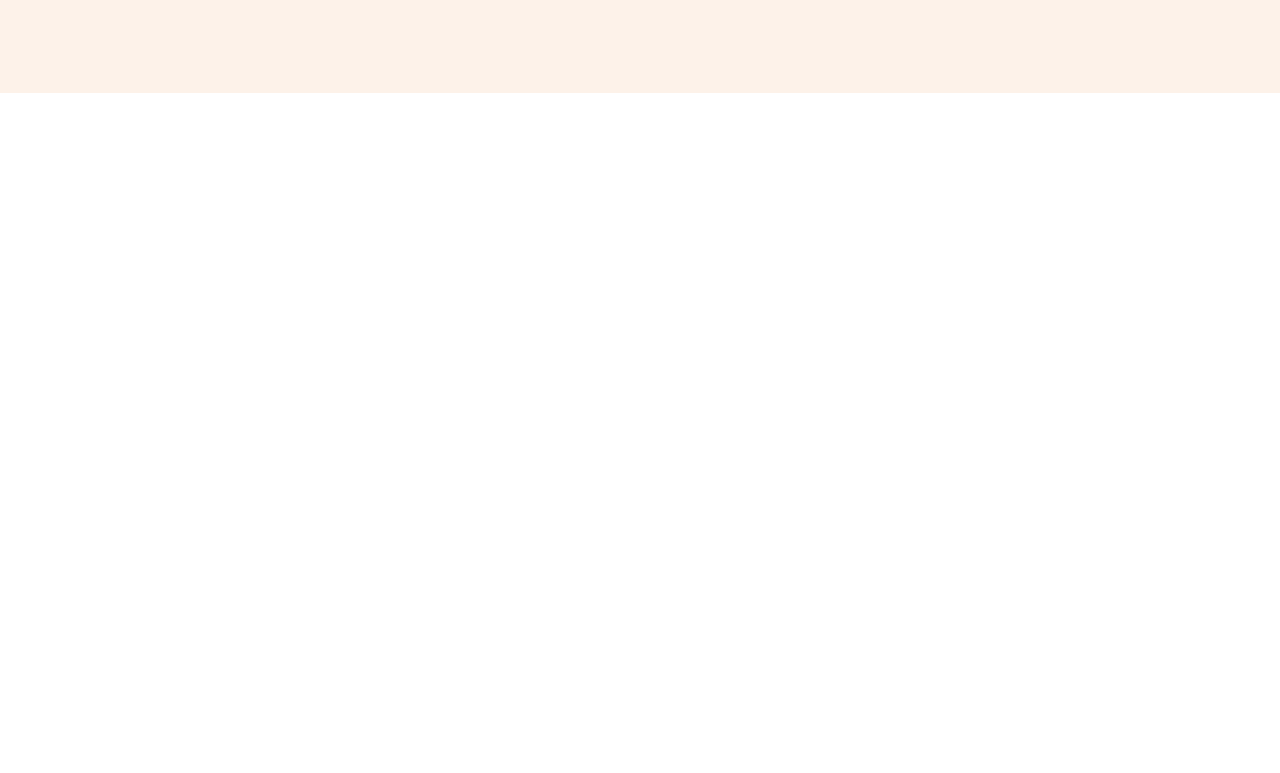
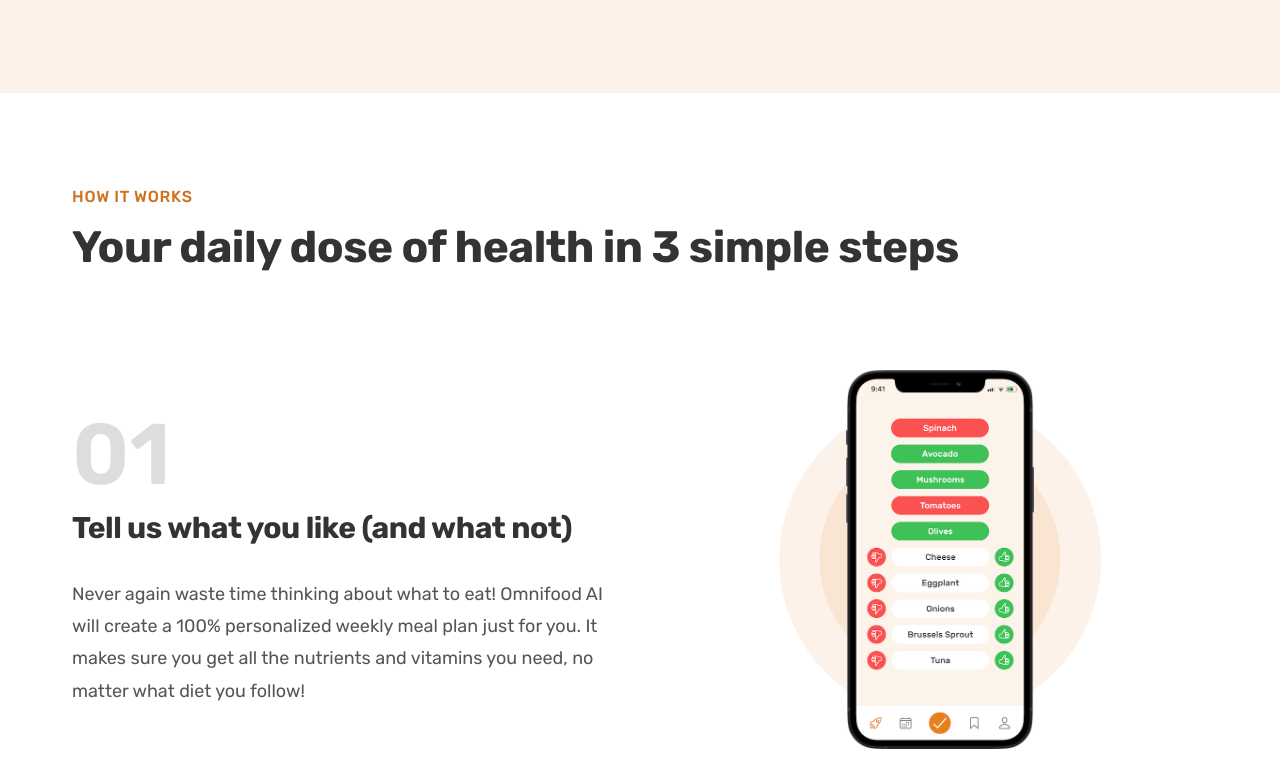
Before and after one commit to Yung-Che/Omnifood, a plain HTML site: page index.html in a window 1280 px wide. Shown: the part 667-1440 px from the top of the page. Before the commit the page ends 800 px from the top, so only its background shows below. Drawn offline with Linux system fonts and the light colour scheme.

Commit message:
feat: bulid the How-It=Work-Section

```diff
--- /dev/null
+++ b/css/general.css
@@ -0,0 +1,128 @@
+* {
+  padding: 0;
+  margin: 0;
+  box-sizing: border-box;
+}
+
+html {
+  /* font-size: 20px; */
+  font-size: 62.5%;
+}
+
+body {
+  font-family: 'Rubik', sans-serif;
+  line-height: 1;
+  font-weight: 400;
+  color: #555;
+}
+
+/**********************/
+/* GENERAL REUSABLE COMPONENTS */
+/**********************/
+
+.container {
+  max-width: 120rem;
+  padding: 0 3.2rem;
+  margin: 0 auto;
+}
+
+.grid {
+  display: grid;
+  column-gap: 6.4rem;
+  row-gap: 9.6rem;
+}
+
+.grid--2-cols {
+  grid-template-columns: repeat(2, 1fr)
+}
+
+.grid--3-cols {
+  grid-template-columns: repeat(3, 1fr)
+}
+
+.grid--center-v {
+  align-items: center;
+}
+
+.heading-primary,
+.heading-secondary,
+.heading-tertiary {
+  font-weight: 700;
+  color: #333;
+  letter-spacing: -0.5px;
+}
+
+.heading-primary {
+  font-size: 5.2rem;
+  line-height: 1.05;
+  margin-bottom: 3.2rem;
+}
+
+.heading-secondary {
+  font-size: 4.4rem;
+  line-height: 1.2;
+  margin-bottom: 9.6rem;
+}
+
+.heading-tertiary {
+  font-size: 3rem;
+  line-height: 1.2;
+  margin-bottom: 3.2rem;
+}
+
+.subheading {
+  display: block;
+  font-size: 1.6rem;
+  font-weight: 500;
+  color: #cf711f;
+  text-transform: uppercase;
+  margin-bottom: 1.6rem;
+  letter-spacing: 0.75px;
+}
+
+.btn:link,
+.btn:visited {
+  display: inline-block;
+  text-decoration: none;
+  font-size: 2rem;
+  padding: 1.6rem 3.2rem;
+  border-radius: 9px;
+}
+
+.btn:link,
+.btn:visited {
+  display: inline-block;
+  text-decoration: none;
+  font-size: 2rem;
+  font-weight: 600;
+  padding: 1.6rem 3.2rem;
+  border-radius: 9px;
+  transition: background-color 0.3s;
+}
+
+.btn--full:link,
+.btn--full:visited {
+  background-color: #e67e22;
+  color: #fff;
+}
+
+.btn--full:hover,
+.btn--full:active {
+  background-color: #cf711f;
+}
+
+.btn--outline:link,
+.btn--outline:visited {
+  background-color: #fff;
+  color: #555;
+}
+
+.btn--outline:hover,
+.btn--outline:active {
+  background-color: #fdf2e9;
+  box-shadow: inset 0 0 0 3px #fff;
+}
+
+.margin-right-sm {
+  margin-right: 1.6rem !important;
+}
--- a/css/style.css
+++ b/css/style.css
@@ -1,81 +1,3 @@
-* {
-  padding: 0;
-  margin: 0;
-  box-sizing: border-box;
-}
-
-html {
-  /* font-size: 20px; */
-  font-size: 62.5%;
-}
-
-body {
-  font-family: 'Rubik', sans-serif;
-  line-height: 1;
-  font-weight: 400;
-  color: #555;
-}
-
-/**********************/
-/* GENERAL REUSABLE COMPONENTS */
-/**********************/
-
-.heading-primary {
-  font-size: 5.2rem;
-  font-weight: 700;
-  line-height: 1.05;
-  color: #333;
-  letter-spacing: -0.5px;
-  margin-bottom: 3.2rem;
-}
-
-.btn:link,
-.btn:visited {
-  display: inline-block;
-  text-decoration: none;
-  font-size: 2rem;
-  padding: 1.6rem 3.2rem;
-  border-radius: 9px;
-}
-
-.btn:link,
-.btn:visited {
-  display: inline-block;
-  text-decoration: none;
-  font-size: 2rem;
-  font-weight: 600;
-  padding: 1.6rem 3.2rem;
-  border-radius: 9px;
-  transition: background-color 0.3s;
-}
-
-.btn--full:link,
-.btn--full:visited {
-  background-color: #e67e22;
-  color: #fff;
-}
-
-.btn--full:hover,
-.btn--full:active {
-  background-color: #cf711f;
-}
-
-.btn--outline:link,
-.btn--outline:visited {
-  background-color: #fff;
-  color: #555;
-}
-
-.btn--outline:hover,
-.btn--outline:active {
-  background-color: #fdf2e9;
-  box-shadow: inset 0 0 0 3px #fff;
-}
-
-.margin-right-sm {
-  margin-right: 1.6rem !important;
-}
-
 /*********************/
 /* HEADER */
 /*********************/
@@ -153,21 +75,15 @@ body {
   align-items: center;
 }
 
-
-
 .hero-description {
   font-size: 2rem;
   line-height: 1.6;
   margin-bottom: 4.8rem;
 }
 
-
-
 .hero-img {
   width: 100%;
 }
-
-
 
 .delivered-meals {
   display: flex;
@@ -201,3 +117,60 @@ body {
   color: #cf711f;
   font-weight: 700;
 }
+
+/*********************/
+/* HOW IT WORKS SECTION */
+/*********************/
+
+.section-how {
+  padding: 9.6rem 0;
+}
+
+.step-number {
+  font-size: 8.6rem;
+  font-weight: 600;
+  color: #ddd;
+  margin-bottom: 1.2rem;
+}
+
+.step-description {
+  font-size: 1.8rem;
+  line-height: 1.8;
+}
+
+.step-box-img {
+  position: relative;
+  display: flex;
+  align-items: center;
+  justify-content: center;
+}
+
+.step-box-img::before,
+.step-box-img::after {
+  content: "";
+  display: block;
+  border-radius: 50%;
+  position: absolute;
+  top: 50%;
+  left: 50%;
+  transform: translate(-50%, -50%);
+}
+
+.step-box-img::before {
+  width: 60%;
+  padding-bottom: 60%;
+  background-color: #fdf2e9;
+  z-index: -2;
+}
+
+.step-box-img::after {
+  width: 45%;
+  padding-bottom: 45%;
+  background-color: #fae5d3;
+  z-index: -1;
+}
+
+
+.step-img {
+  width: 35%;
+}
--- a/index.html
+++ b/index.html
@@ -8,6 +8,7 @@
   <link rel="preconnect" href="https://fonts.googleapis.com">
   <link rel="preconnect" href="https://fonts.gstatic.com" crossorigin>
   <link href="https://fonts.googleapis.com/css2?family=Rubik:wght@400;500;600;700&display=swap" rel="stylesheet">
+  <link rel="stylesheet" href="css/general.css">
   <link rel="stylesheet" href="css/style.css">
   <title>Omnifood</title>
 </head>
@@ -57,6 +58,62 @@
         </div>
       </div>
     </section>
+
+    <section class="section-how">
+      <div class="container">
+        <span class="subheading">How it works</span>
+        <h2 class="heading-secondary">Your daily dose of health in 3 simple steps</h2>
+      </div>
+
+      <div class="container grid grid--2-cols grid--center-v">
+        <!-- STEP 01 -->
+        <div class="step-text-box">
+          <p class="step-number">01</p>
+          <h3 class="heading-tertiary">Tell us what you like (and what not)</h3>
+          <p class="step-description">
+            Never again waste time thinking about what to eat! Omnifood AI will
+            create a
+            100%
+            personalized weekly meal plan just for you. It makes sure you get all the nutrients and vitamins you need,
+            no
+            matter
+            what diet you follow!
+          </p>
+        </div>
+
+        <div class="step-box-img">
+          <img src="img/app/app-screen-1.png" class="step-img" alt="iPhone app preferences selection screen">
+        </div>
+
+        <!-- STEP 02 -->
+        <div class="step-box-img">
+          <img src="img/app/app-screen-2.png" class="step-img" alt="iPhone app meal approving plan screen">
+        </div>
+
+        <div class="step-text-box">
+          <p class="step-number">02</p>
+          <h3 class="heading-tertiary">Approve your weekly meal plan</h3>
+          <p class="step-description">
+            Once per week, approve the meal plan generated for you by Omnifood AI. You can change
+            ingredients, swap entire meals, or even add your own recipes.
+          </p>
+        </div>
+
+        <!-- STEP 03 -->
+        <div class="step-text-box">
+          <p class="step-number">03</p>
+          <h3 class="heading-tertiary">Receive meals at convenient time</h3>
+          <p class="step-description">
+            Best chefs in town will cook your selected meal every day, and we will deliver it to
+            your door whenever works best for you. You can change delivery schedule and address daily!
+          </p>
+        </div>
+
+        <div class="step-box-img">
+          <img src="img/app/app-screen-3.png" class="step-img" alt="iPhone app delivery screen">
+        </div>
+      </div>
+    </section>
   </main>
 </body>
 
```
